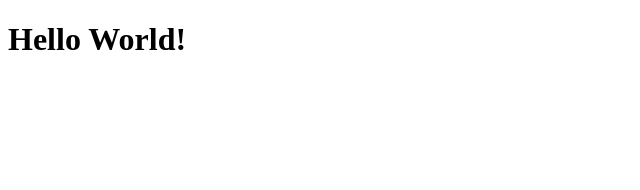
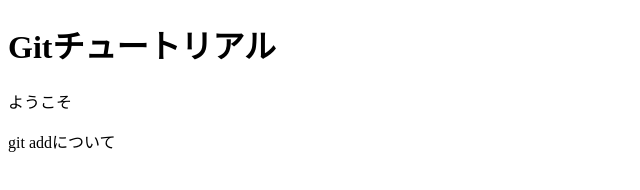
Before and after one commit to tomo0425/git_tutorial, a plain HTML site: page index.html in a window 1280 px wide. Shown: the whole page, without its empty margins (0-640 px from the left). Drawn offline with Linux system fonts and the light colour scheme.

Commit message:
mainに追加

```diff
--- a/index.html
+++ b/index.html
@@ -4,6 +4,8 @@
     <meta charset="utf-8"/>
 </head>
 <body>
-    <h1>Hello World!</h1>
+    <h1>Gitチュートリアル</h1>
+    <p>ようこそ</p>
+    <p>git addについて</p>
 </body>
 </html>
```
Also changed, not shown: .c9/metadata/environment/index.html, .c9/metadata/environment/main.html (added), 1 other file.
